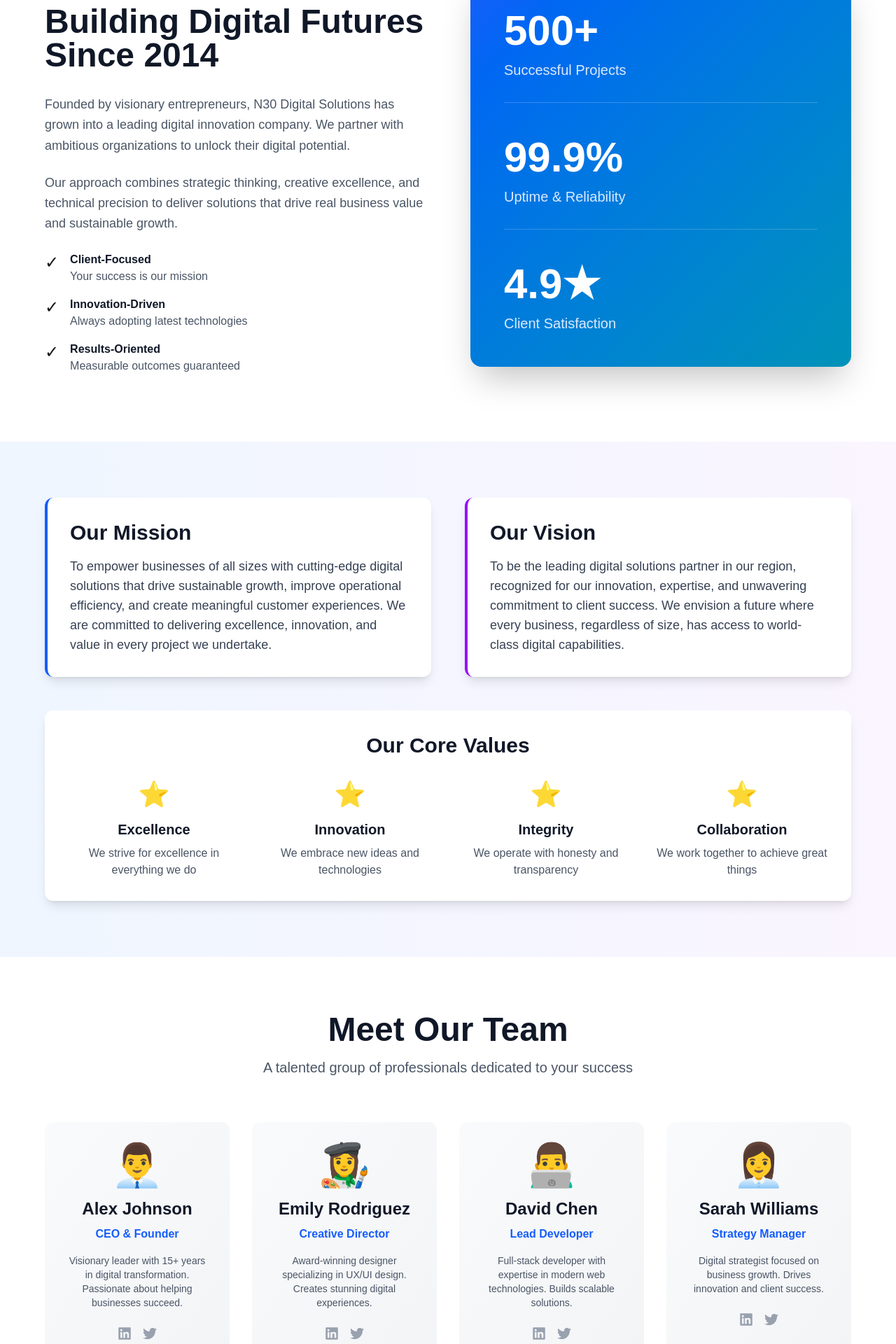
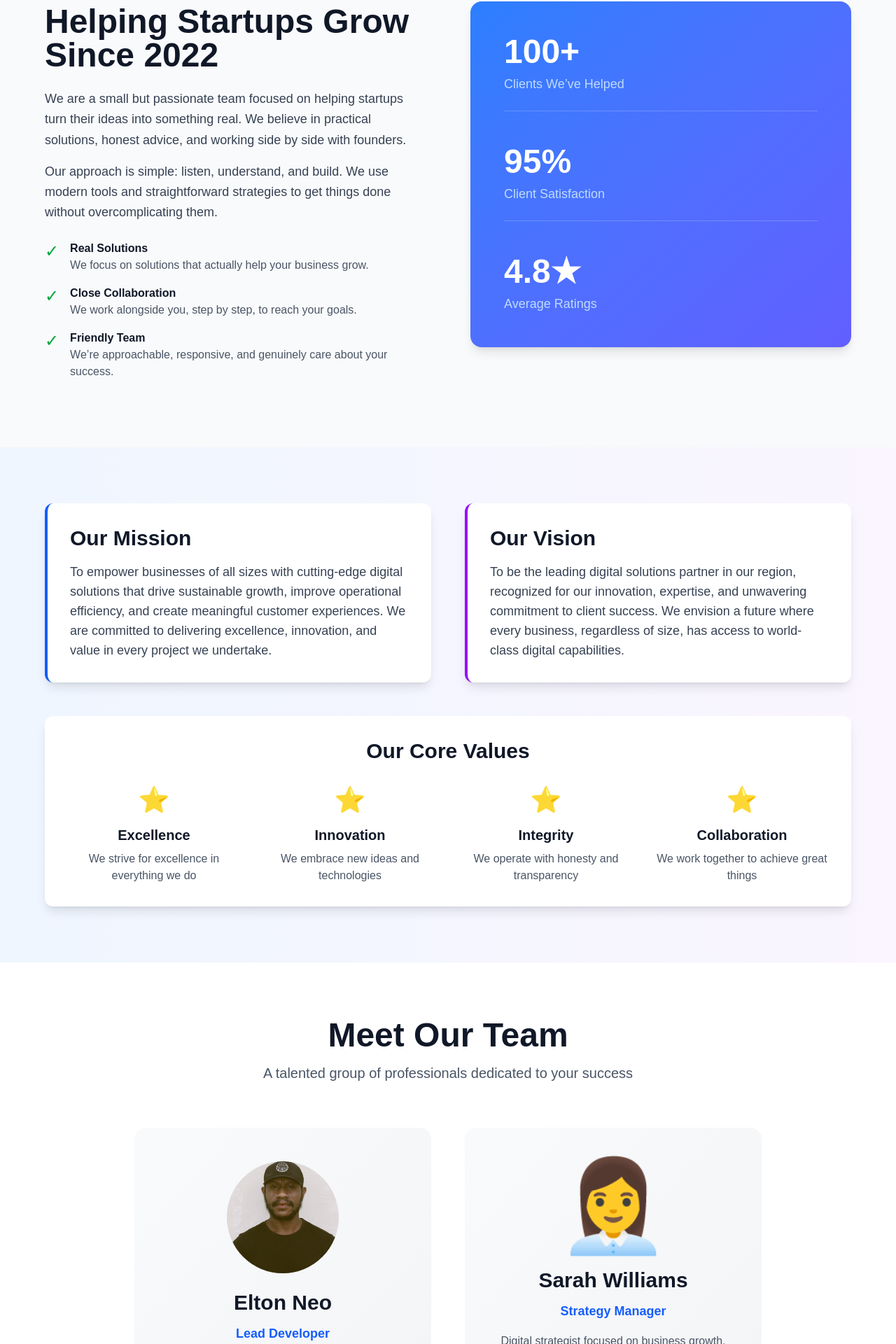
Before and after one commit to n30digitalsolutionsN/n30-website, a Next.js app: page /about in a window 1280 px wide. Shown: the part 688-2608 px from the top of the page at 70% size. Built offline with nearby package versions, Linux system fonts and the light colour scheme.

Commit message:
Update website with latest changes

```diff
--- a/app/about/page.tsx
+++ b/app/about/page.tsx
@@ -1,29 +1,16 @@
 'use client';
 
+import Image from 'next/image';
 import { FaFacebook, FaTwitter, FaLinkedin } from 'react-icons/fa';
 
 export default function About() {
   const teamMembers = [
     {
-      id: 1,
-      name: 'Alex Johnson',
-      role: 'CEO & Founder',
-      bio: 'Visionary leader with 15+ years in digital transformation. Passionate about helping businesses succeed.',
-      image: '👨‍💼',
-    },
-    {
-      id: 2,
-      name: 'Emily Rodriguez',
-      role: 'Creative Director',
-      bio: 'Award-winning designer specializing in UX/UI design. Creates stunning digital experiences.',
-      image: '👩‍🎨',
-    },
-    {
       id: 3,
-      name: 'David Chen',
+      name: 'Elton Neo',
       role: 'Lead Developer',
       bio: 'Full-stack developer with expertise in modern web technologies. Builds scalable solutions.',
-      image: '👨‍💻',
+      image: '/neo-profile.jpg',
     },
     {
       id: 4,
@@ -52,60 +39,69 @@ export default function About() {
           </p>
         </div>
       </section>
-
 {/* Company Overview */}
-      <section className="py-24 px-4">
+<section className="py-24 px-4 bg-gray-50">
   <div className="container mx-auto max-w-6xl">
     <div className="grid grid-cols-1 md:grid-cols-2 gap-16 items-center">
+
+      {/* Text Content */}
       <div>
-              <span className="inline-block bg-blue-100 text-blue-700 px-4 py-2 rounded-full text-sm font-semibold mb-4">Our Journey</span>
-              <h2 className="text-4xl md:text-5xl font-bold text-gray-900 mb-8">Building Digital Futures Since 2014</h2>
-              <p className="text-lg text-gray-600 mb-6 leading-relaxed">
-                Founded by visionary entrepreneurs, N30 Digital Solutions has grown into a leading digital innovation company. We partner with ambitious organizations to unlock their digital potential.
+        <span className="inline-block bg-blue-100 text-blue-700 px-4 py-2 rounded-full text-sm font-semibold mb-4">
+          Our Journey
+        </span>
+        <h2 className="text-4xl md:text-5xl font-bold text-gray-900 mb-6">
+          Helping Startups Grow Since 2022
+        </h2>
+        <p className="text-lg text-gray-700 mb-4 leading-relaxed">
+          We are a small but passionate team focused on helping startups turn their ideas into something real. We believe in practical solutions, honest advice, and working side by side with founders.
         </p>
-              <p className="text-lg text-gray-600 mb-6 leading-relaxed">
-                Our approach combines strategic thinking, creative excellence, and technical precision to deliver solutions that drive real business value and sustainable growth.
+        <p className="text-lg text-gray-700 mb-6 leading-relaxed">
+          Our approach is simple: listen, understand, and build. We use modern tools and straightforward strategies to get things done without overcomplicating them.
         </p>
+
         <div className="space-y-4">
           <div className="flex gap-4">
-                  <span className="text-2xl">✓</span>
+            <span className="text-2xl text-green-600">✓</span>
             <div>
-                    <h4 className="font-bold text-gray-900">Client-Focused</h4>
-                    <p className="text-gray-600">Your success is our mission</p>
+              <h4 className="font-bold text-gray-900">Real Solutions</h4>
+              <p className="text-gray-600">We focus on solutions that actually help your business grow.</p>
             </div>
           </div>
           <div className="flex gap-4">
-                  <span className="text-2xl">✓</span>
+            <span className="text-2xl text-green-600">✓</span>
             <div>
-                    <h4 className="font-bold text-gray-900">Innovation-Driven</h4>
-                    <p className="text-gray-600">Always adopting latest technologies</p>
+              <h4 className="font-bold text-gray-900">Close Collaboration</h4>
+              <p className="text-gray-600">We work alongside you, step by step, to reach your goals.</p>
             </div>
           </div>
           <div className="flex gap-4">
-                  <span className="text-2xl">✓</span>
+            <span className="text-2xl text-green-600">✓</span>
             <div>
-                    <h4 className="font-bold text-gray-900">Results-Oriented</h4>
-                    <p className="text-gray-600">Measurable outcomes guaranteed</p>
+              <h4 className="font-bold text-gray-900">Friendly Team</h4>
+              <p className="text-gray-600">We’re approachable, responsive, and genuinely care about your success.</p>
             </div>
           </div>
         </div>
       </div>
-            <div className="bg-linear-to-br from-blue-600 to-cyan-600 rounded-2xl p-12 text-white shadow-2xl">
+
+      {/* Stats Box */}
+      <div className="bg-linear-to-br from-blue-500 to-indigo-500 rounded-2xl p-12 text-white shadow-lg">
         <div className="space-y-12">
-                <div className="border-b border-white/20 pb-8">
-                  <div className="text-6xl font-bold mb-3">500+</div>
-                  <p className="text-xl text-blue-100">Successful Projects</p>
+          <div className="border-b border-white/20 pb-6">
+            <div className="text-5xl font-bold mb-2">100+</div>
+            <p className="text-lg text-blue-200">Clients We’ve Helped</p>
           </div>
-                <div className="border-b border-white/20 pb-8">
-                  <div className="text-6xl font-bold mb-3">99.9%</div>
-                  <p className="text-xl text-blue-100">Uptime & Reliability</p>
+          <div className="border-b border-white/20 pb-6">
+            <div className="text-5xl font-bold mb-2">95%</div>
+            <p className="text-lg text-blue-200">Client Satisfaction</p>
           </div>
           <div>
-                  <div className="text-6xl font-bold mb-3">4.9★</div>
-                  <p className="text-xl text-blue-100">Client Satisfaction</p>
+            <div className="text-5xl font-bold mb-2">4.8★</div>
+            <p className="text-lg text-blue-200">Average Ratings</p>
           </div>
         </div>
       </div>
+
     </div>
   </div>
 </section>
@@ -159,16 +155,26 @@ export default function About() {
             </p>
           </div>
 
-          <div className="grid grid-cols-1 md:grid-cols-2 lg:grid-cols-4 gap-8">
+          <div className="grid grid-cols-1 md:grid-cols-2 gap-12 max-w-4xl mx-auto">
             {teamMembers.map((member) => (
               <div
                 key={member.id}
-                className="bg-linear-to-br from-gray-50 to-gray-100 rounded-xl p-8 text-center hover:shadow-lg transition-shadow"
+                className="bg-linear-to-br from-gray-50 to-gray-100 rounded-2xl p-12 text-center hover:shadow-xl transition-shadow"
               >
-                <div className="text-6xl mb-4">{member.image}</div>
-                <h3 className="text-2xl font-bold text-gray-900 mb-2">{member.name}</h3>
-                <p className="text-blue-600 font-bold mb-4">{member.role}</p>
-                <p className="text-gray-600 text-sm">{member.bio}</p>
+                {member.image.includes('.jpg') || member.image.includes('.png') ? (
+                  <Image
+                    src={member.image}
+                    alt={member.name}
+                    width={280}
+                    height={280}
+                    className="w-40 h-40 rounded-full mx-auto mb-6 object-cover"
+                  />
+                ) : (
+                  <div className="text-9xl mb-6">{member.image}</div>
+                )}
+                <h3 className="text-3xl font-bold text-gray-900 mb-3">{member.name}</h3>
+                <p className="text-blue-600 font-bold text-lg mb-4">{member.role}</p>
+                <p className="text-gray-600 text-base leading-relaxed">{member.bio}</p>
                 <div className="flex gap-4 justify-center mt-6">
                   <a href="#" className="text-gray-400 hover:text-blue-600 transition-colors">
                     <FaLinkedin size={20} />
--- a/app/layout.tsx
+++ b/app/layout.tsx
@@ -1,5 +1,5 @@
 import type { Metadata } from "next";
-import { Geist, Geist_Mono } from "next/font/google";
+import { Geist, Geist_Mono, Bebas_Neue } from "next/font/google";
 import "./globals.css";
 import Navbar from "./components/Navbar";
 import Footer from "./components/Footer";
@@ -11,6 +11,12 @@ const geistSans = Geist({
 
 const geistMono = Geist_Mono({
   variable: "--font-geist-mono",
+  subsets: ["latin"],
+});
+
+const bebasNeue = Bebas_Neue({
+  variable: "--font-bebas-neue",
+  weight: "400",
   subsets: ["latin"],
 });
 
@@ -77,7 +83,7 @@ export default function RootLayout({
   children: React.ReactNode;
 }>) {
   return (
-    <html lang="en">
+    <html lang="en" className={`${geistSans.variable} ${geistMono.variable} ${bebasNeue.variable}`}>
       <head>
         {/* Canonical URL */}
         <link rel="canonical" href="https://n30-website.vercel.app" />
--- a/app/page.tsx
+++ b/app/page.tsx
@@ -27,39 +27,25 @@ export default function Home() {
   ];
 
   const stats = [
-    { number: '500+', label: 'Successful Projects', trend: '+45%' },
+    { number: '20+', label: 'Successful Projects', trend: '+45%' },
     { number: '99.9%', label: 'Uptime Guarantee', trend: 'Industry Leading' },
     { number: '48h', label: 'Avg Response Time', trend: '-20%' },
     { number: '4.9/5', label: 'Client Rating', trend: '★★★★★' },
   ];
 
   const features = [
-    { title: 'AI-Powered Solutions', desc: 'Leverage cutting-edge AI for automation and insights' },
-    { title: 'Mobile-First Design', desc: 'Optimized for all devices with responsive excellence' },
-    { title: 'Security First', desc: 'Enterprise-grade security and compliance standards' },
-    { title: '24/7 Support', desc: 'Dedicated team always available for your success' },
+    { title: 'Mobile-First Design', desc: 'Optimized for all devices with responsive excellence', icon: '📱' },
+    { title: 'Security First', desc: 'Enterprise-grade security and compliance standards', icon: '🔒' },
+    { title: '24/7 Support', desc: 'Dedicated team always available for your success', icon: '💬' },
+    { title: 'Proven Results', desc: 'Track record of delivering measurable business impact', icon: '📈' },
   ];
 
   const testimonials = [
     {
       id: 1,
-      name: 'John Smith',
-      company: 'Tech Startup Inc',
-      quote: 'N30 Digital transformed our vision into reality. Results exceeded expectations by 150%.',
-      rating: 5,
-    },
-    {
-      id: 2,
-      name: 'Sarah Johnson',
-      company: 'E-Commerce Pro',
-      quote: 'Professional, reliable, and innovative. Our ROI improved dramatically within months.',
-      rating: 5,
-    },
-    {
-      id: 3,
-      name: 'Michael Brown',
-      company: 'Digital Agency',
-      quote: 'Outstanding execution and strategic thinking. A true partner for growth.',
+      name: 'Alofa Gware',
+      company: 'Team Manager-Butibam Mantics',
+      quote: 'N30 Digital transformed our online presence. Their expertise and dedication are unmatched.',
       rating: 5,
     },
   ];
@@ -84,12 +70,6 @@ export default function Home() {
         </div>
 
         <div className="relative container mx-auto max-w-6xl text-center">
-          <div className="mb-8 inline-block">
-            <span className="inline-flex items-center gap-2 bg-blue-500/20 text-blue-200 px-4 py-2 rounded-full text-sm font-semibold backdrop-blur-sm border border-blue-400/30">
-              <FaStar className="text-yellow-300" /> Lae-Based Digital Agency
-            </span>
-          </div>
-
           <h1 className="text-6xl md:text-7xl lg:text-8xl font-black mb-6 leading-tight tracking-tighter">
             Digital Solutions
             <br />
@@ -144,31 +124,48 @@ export default function Home() {
         </div>
       </section>
 
-      {/* Features Section - Premium */}
-      <section className="py-32 px-4 bg-white relative">
-        <div className="absolute inset-0 bg-linear-to-b from-blue-50/50 to-transparent pointer-events-none"></div>
+      {/* Features Section - Premium Redesign */}
+      <section className="py-32 px-4 bg-linear-to-b from-white to-slate-50 relative overflow-hidden">
+        <div className="absolute inset-0 opacity-30 pointer-events-none">
+          <div className="absolute -top-40 right-10 w-80 h-80 bg-blue-400 rounded-full blur-3xl"></div>
+          <div className="absolute -bottom-40 left-10 w-80 h-80 bg-cyan-400 rounded-full blur-3xl"></div>
+        </div>
 
         <div className="container mx-auto max-w-6xl relative z-10">
-          <div className="text-center mb-20">
-            <h2 className="text-5xl md:text-6xl font-bold text-gray-900 mb-6">
-              Why Choose <span className="bg-linear-to-r from-blue-600 to-cyan-600 bg-clip-text text-transparent">N30 Digital</span>
+          <div className="text-center mb-24">
+            <h2 className="text-6xl md:text-7xl font-black text-gray-900 mb-6 leading-tight">
+              Why Choose <span className="bg-linear-to-r from-blue-600 via-cyan-600 to-blue-600 bg-clip-text text-transparent">N<span className="font-bebas-neue text-7xl md:text-8xl font-black italic" style={{letterSpacing: '-3px', fontVariationSettings: '"wght" 700'}}>30</span> Digital</span>
             </h2>
-            <p className="text-xl text-gray-600 max-w-3xl mx-auto">
+            <p className="text-xl text-gray-600 max-w-4xl mx-auto leading-relaxed">
               We combine cutting-edge technology with strategic thinking to deliver exceptional results
             </p>
           </div>
 
-          <div className="grid grid-cols-1 md:grid-cols-2 gap-8">
+          <div className="grid grid-cols-1 md:grid-cols-2 lg:grid-cols-4 gap-6">
             {features.map((feature, idx) => (
-              <div key={idx} className="group relative bg-white rounded-2xl p-10 border-2 border-blue-100 hover:border-blue-500 shadow-lg hover:shadow-2xl transition-all duration-300 overflow-hidden">
-                <div className="absolute inset-0 bg-linear-to-br from-blue-600/5 to-cyan-600/5 opacity-0 group-hover:opacity-100 transition-opacity duration-300"></div>
+              <div
+                key={idx}
+                className="group relative bg-white rounded-2xl p-8 border border-gray-200 hover:border-blue-400 shadow-md hover:shadow-xl transition-all duration-500 overflow-hidden hover:-translate-y-3"
+              >
+                {/* Gradient overlay on hover */}
+                <div className="absolute inset-0 bg-linear-to-br from-blue-50 to-cyan-50 opacity-0 group-hover:opacity-100 transition-opacity duration-500"></div>
+
+                {/* Top accent bar */}
+                <div className="absolute top-0 left-0 right-0 h-1 bg-linear-to-r from-blue-600 via-cyan-600 to-transparent transform -translate-x-full group-hover:translate-x-0 transition-transform duration-500"></div>
 
                 <div className="relative">
-                  <div className="w-16 h-16 bg-linear-to-br from-blue-600 to-cyan-600 rounded-xl flex items-center justify-center mb-6 group-hover:scale-110 transition-transform duration-300 shadow-xl">
-                    <FaCheckCircle className="text-white text-2xl" />
+                  <div className="flex items-center justify-between mb-6">
+                    <span className="text-4xl font-black text-transparent bg-linear-to-r from-blue-600 to-cyan-600 bg-clip-text">
+                      {String(idx + 1).padStart(2, '0')}
+                    </span>
                   </div>
-                  <h3 className="text-2xl font-bold text-gray-900 mb-4 group-hover:text-blue-600 transition-colors">{feature.title}</h3>
-                  <p className="text-gray-600 text-lg leading-relaxed">{feature.desc}</p>
+
+                  <h3 className="text-lg font-bold text-gray-900 mb-3 group-hover:text-transparent group-hover:bg-linear-to-r group-hover:from-blue-600 group-hover:to-cyan-600 group-hover:bg-clip-text transition-all duration-300">
+                    {feature.title}
+                  </h3>
+                  <p className="text-gray-600 text-sm leading-relaxed group-hover:text-gray-700 transition-colors duration-300">
+                    {feature.desc}
+                  </p>
                 </div>
               </div>
             ))}
@@ -176,15 +173,18 @@ export default function Home() {
         </div>
       </section>
 
-      {/* Services Section - Premium */}
-      <section className="py-32 px-4 bg-linear-to-b from-gray-50 to-white">
-        <div className="container mx-auto max-w-6xl">
-          <div className="text-center mb-20">
-            <span className="inline-flex items-center gap-2 bg-blue-100 text-blue-700 px-4 py-2 rounded-full text-sm font-semibold mb-6">
-              <FaStar className="text-yellow-400" /> Our Services
-            </span>
-            <h2 className="text-5xl md:text-6xl font-bold text-gray-900 mb-6">Comprehensive Digital <span className="bg-linear-to-r from-blue-600 to-cyan-600 bg-clip-text text-transparent">Solutions</span></h2>
-            <p className="text-xl text-gray-600 max-w-3xl mx-auto">
+      {/* Services Section - Premium Redesign */}
+      <section className="py-32 px-4 bg-white relative overflow-hidden">
+        <div className="absolute inset-0 opacity-40 pointer-events-none">
+          <div className="absolute top-1/3 -right-40 w-96 h-96 bg-blue-300 rounded-full blur-3xl"></div>
+        </div>
+
+        <div className="container mx-auto max-w-6xl relative z-10">
+          <div className="text-center mb-24">
+            <h2 className="text-6xl md:text-7xl font-black text-gray-900 mb-6 leading-tight">
+              Comprehensive Digital <span className="bg-linear-to-r from-blue-600 via-cyan-600 to-blue-600 bg-clip-text text-transparent">Solutions</span>
+            </h2>
+            <p className="text-xl text-gray-600 max-w-4xl mx-auto leading-relaxed">
               We combine strategy, design, and technology to create solutions that drive real business results
             </p>
           </div>
@@ -193,19 +193,31 @@ export default function Home() {
             {services.map((service) => (
               <div
                 key={service.id}
-                className="group relative bg-white rounded-2xl p-10 border-2 border-gray-100 hover:border-blue-500 shadow-lg hover:shadow-2xl transition-all duration-300 overflow-hidden"
+                className="group relative bg-white rounded-2xl border border-gray-200 hover:border-blue-400 shadow-md hover:shadow-2xl overflow-hidden transition-all duration-500 hover:-translate-y-4"
               >
-                <div className="absolute inset-0 bg-linear-to-br from-blue-600/5 to-cyan-600/5 opacity-0 group-hover:opacity-100 transition-opacity duration-300"></div>
+                {/* Premium gradient card */}
+                <div className="absolute inset-0 bg-linear-to-br from-blue-50 to-cyan-50 opacity-0 group-hover:opacity-100 transition-opacity duration-500"></div>
 
-                <div className="relative">
-                  <div className="text-7xl mb-6 group-hover:scale-110 transition-transform duration-300">{service.icon}</div>
-                  <h3 className="text-2xl font-bold text-gray-900 mb-4 group-hover:text-blue-600 transition-colors">{service.title}</h3>
-                  <p className="text-gray-600 mb-8 leading-relaxed text-lg">{service.description}</p>
+                {/* Top accent bar */}
+                <div className="absolute top-0 left-0 right-0 h-1 bg-linear-to-r from-blue-600 via-cyan-600 to-transparent transform -translate-x-full group-hover:translate-x-0 transition-transform duration-500"></div>
+
+                <div className="relative p-10">
+                  {/* Service number badge */}
+                  <div className="inline-flex items-center justify-center w-12 h-12 rounded-xl bg-linear-to-br from-blue-600 to-cyan-600 text-white font-bold text-lg mb-6 group-hover:scale-110 transition-transform duration-300">
+                    {service.id}
+                  </div>
+
+                  <h3 className="text-2xl font-bold text-gray-900 mb-4 group-hover:text-transparent group-hover:bg-linear-to-r group-hover:from-blue-600 group-hover:to-cyan-600 group-hover:bg-clip-text transition-all duration-300">
+                    {service.title}
+                  </h3>
+                  <p className="text-gray-600 mb-8 leading-relaxed text-base group-hover:text-gray-700 transition-colors duration-300">
+                    {service.description}
+                  </p>
                   <Link
                     href="/services"
-                    className="inline-flex items-center gap-2 text-blue-600 hover:text-blue-700 font-bold transition-all group-hover:gap-3"
+                    className="inline-flex items-center gap-3 text-blue-600 hover:text-blue-700 font-semibold transition-all duration-300 group-hover:gap-4 group-hover:text-transparent group-hover:bg-linear-to-r group-hover:from-blue-600 group-hover:to-cyan-600 group-hover:bg-clip-text"
                   >
-                    Discover More <FaArrowRight />
+                    Discover More <FaArrowRight className="group-hover:translate-x-1 transition-transform" />
                   </Link>
                 </div>
               </div>
@@ -219,9 +231,6 @@ export default function Home() {
         <div className="container mx-auto max-w-6xl">
           <div className="grid grid-cols-1 md:grid-cols-2 gap-16 items-center">
             <div>
-              <span className="inline-flex items-center gap-2 bg-blue-100 text-blue-700 px-4 py-2 rounded-full text-sm font-semibold mb-6">
-                <FaStar className="text-yellow-400" size={14} /> About Us
-              </span>
               <h2 className="text-5xl md:text-6xl font-black text-gray-900 mb-8">Lae's Growing Digital <span className="bg-linear-to-r from-blue-600 to-cyan-600 bg-clip-text text-transparent">Innovation Hub</span></h2>
               <p className="text-lg text-gray-700 mb-6 leading-relaxed">
                 Born from a passion to support local Lae businesses, we're a startup committed to making professional digital solutions accessible and affordable for PNG entrepreneurs.
@@ -273,9 +282,6 @@ export default function Home() {
       <section className="py-32 px-4 bg-linear-to-b from-white to-gray-50">
         <div className="container mx-auto max-w-6xl">
           <div className="text-center mb-20">
-            <span className="inline-flex items-center gap-2 bg-blue-100 text-blue-700 px-4 py-2 rounded-full text-sm font-semibold mb-6">
-              <FaStar className="text-yellow-400" size={14} /> Strategic Partners
-            </span>
             <h2 className="text-5xl md:text-6xl font-black text-gray-900 mb-6">
               Supporting <span className="bg-linear-to-r from-blue-600 to-cyan-600 bg-clip-text text-transparent">Lae's Business Community</span>
             </h2>
@@ -342,9 +348,6 @@ export default function Home() {
       <section className="py-32 px-4 bg-linear-to-b from-white to-blue-50">
         <div className="container mx-auto max-w-6xl">
           <div className="text-center mb-20">
-            <span className="inline-flex items-center gap-2 bg-blue-100 text-blue-700 px-4 py-2 rounded-full text-sm font-semibold mb-6">
-              ⭐ Testimonials
-            </span>
             <h2 className="text-5xl md:text-6xl font-bold text-gray-900 mb-6">What Our Clients <span className="bg-linear-to-r from-blue-600 to-cyan-600 bg-clip-text text-transparent">Say</span></h2>
             <p className="text-xl text-gray-600 max-w-3xl mx-auto">
               Join satisfied businesses that have transformed with our premium solutions
```
Also changed, not shown: app/blog/butibam-mantics-case-study/page.tsx (+25 -8 lines), public/neo-profile.jpg (added). Lines whose indentation alone changed are shown as unchanged.
